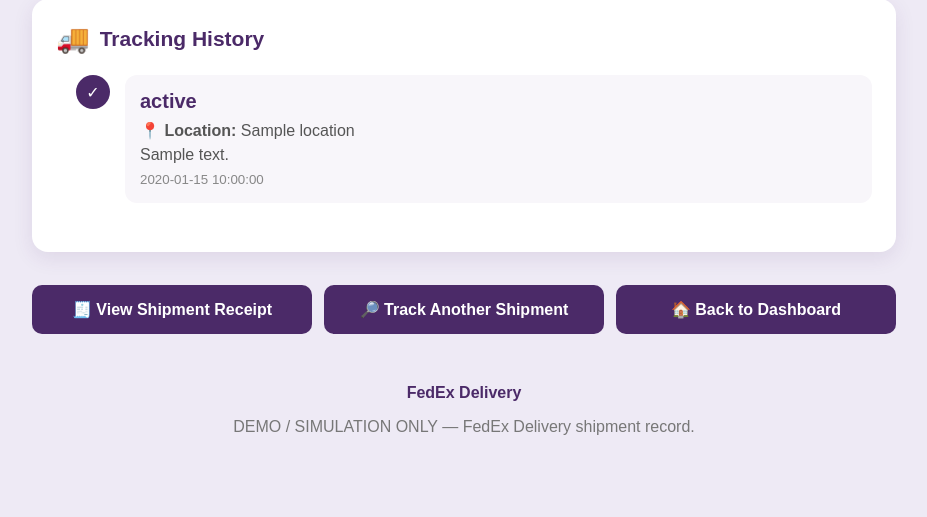
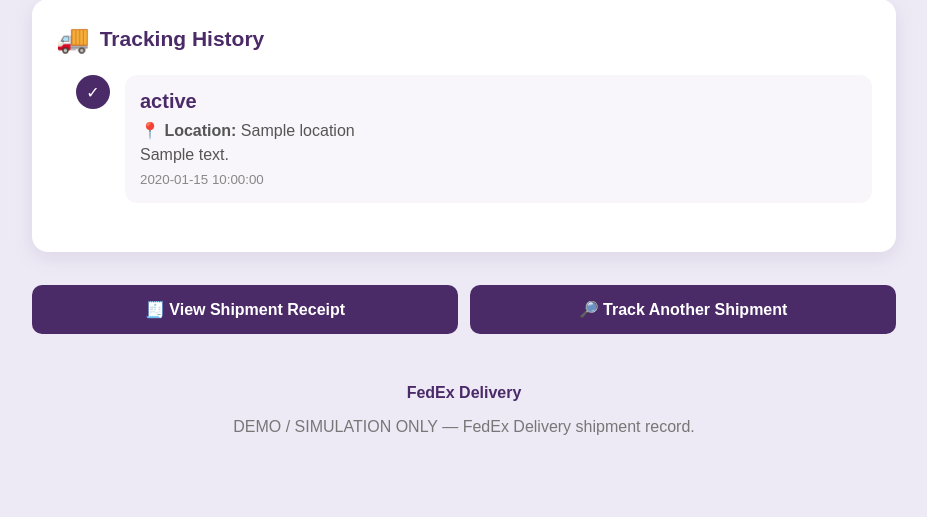
Before and after one commit to chukwuebukav031-dot/primevault, a Flask app: template delivery-tracker/templates/tracking.html in a window 1280 px wide. Shown: the part 2773-3290 px from the top of the page, without its empty margins (176-1103 px from the left). Run offline with Flask 3, Linux system fonts and the light colour scheme; the visitor is signed in with stand-in values (Sample User, id 1); the template is opened without the code that fills it: most values are stand-ins (such as "Sample title", 1, 10 or a date in 2020); some libraries are stand-ins or nearby versions.

Commit message:
Remove admin dashboard links from public pages

```diff
--- a/delivery-tracker/templates/receipt.html
+++ b/delivery-tracker/templates/receipt.html
@@ -245,9 +245,7 @@
 
     <a href="{{ url_for('shipment', tracking_id=shipment['tracking_id']) }}">Back to Tracking</a>
 
-{% if session.get("admin_logged_in") %}
-    <a href="{{ url_for('admin') }}">🏠 Back to Dashboard</a>
-{% endif %}
+
 </div>
 
 </body>
--- a/delivery-tracker/templates/tracking.html
+++ b/delivery-tracker/templates/tracking.html
@@ -340,11 +340,6 @@
             </a>
 
 
-            {% if session.get("admin_logged_in") %}
-            <a href="{{ url_for('admin') }}">
-                🏠 Back to Dashboard
-            </a>
-            {% endif %}
 </div>
 
 
```
